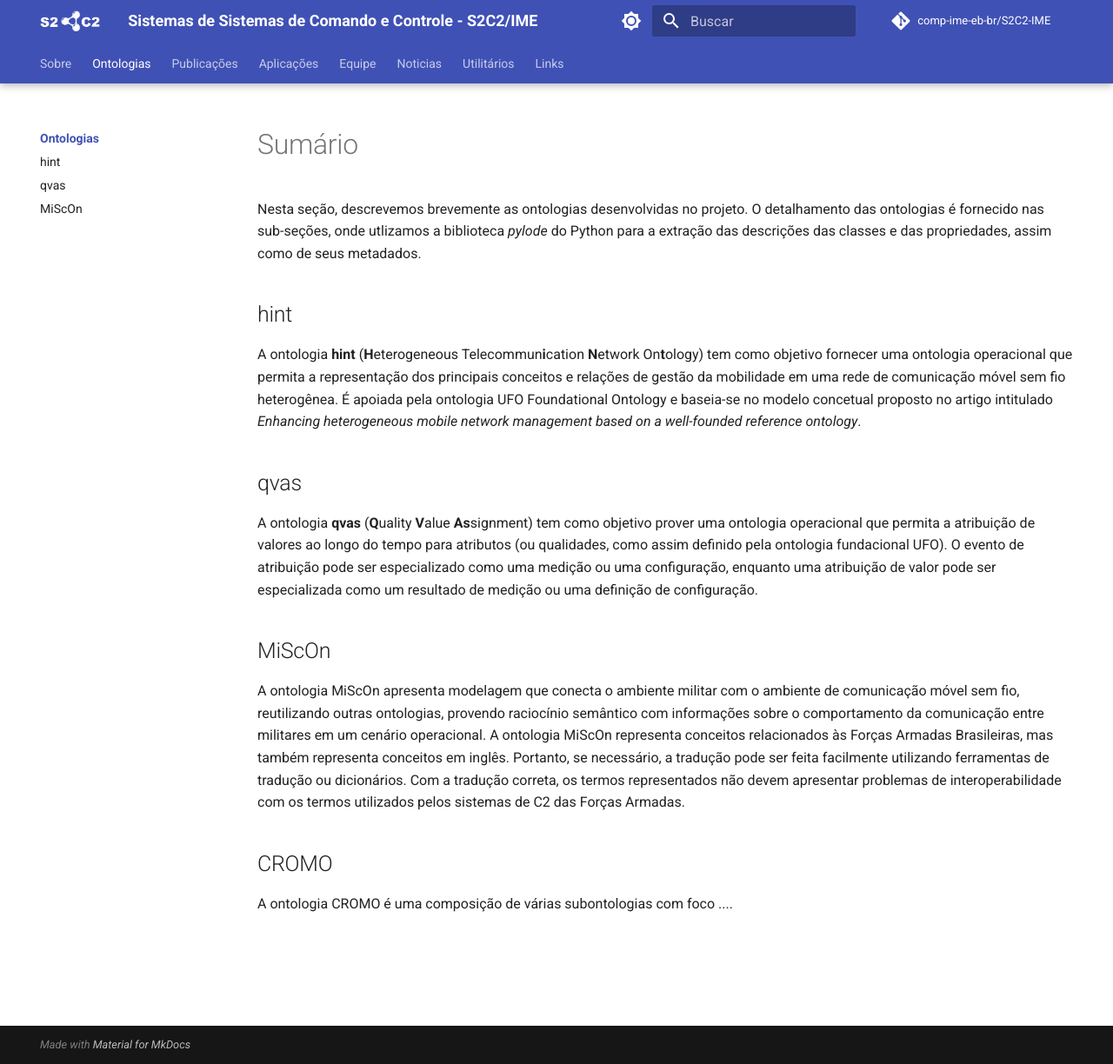
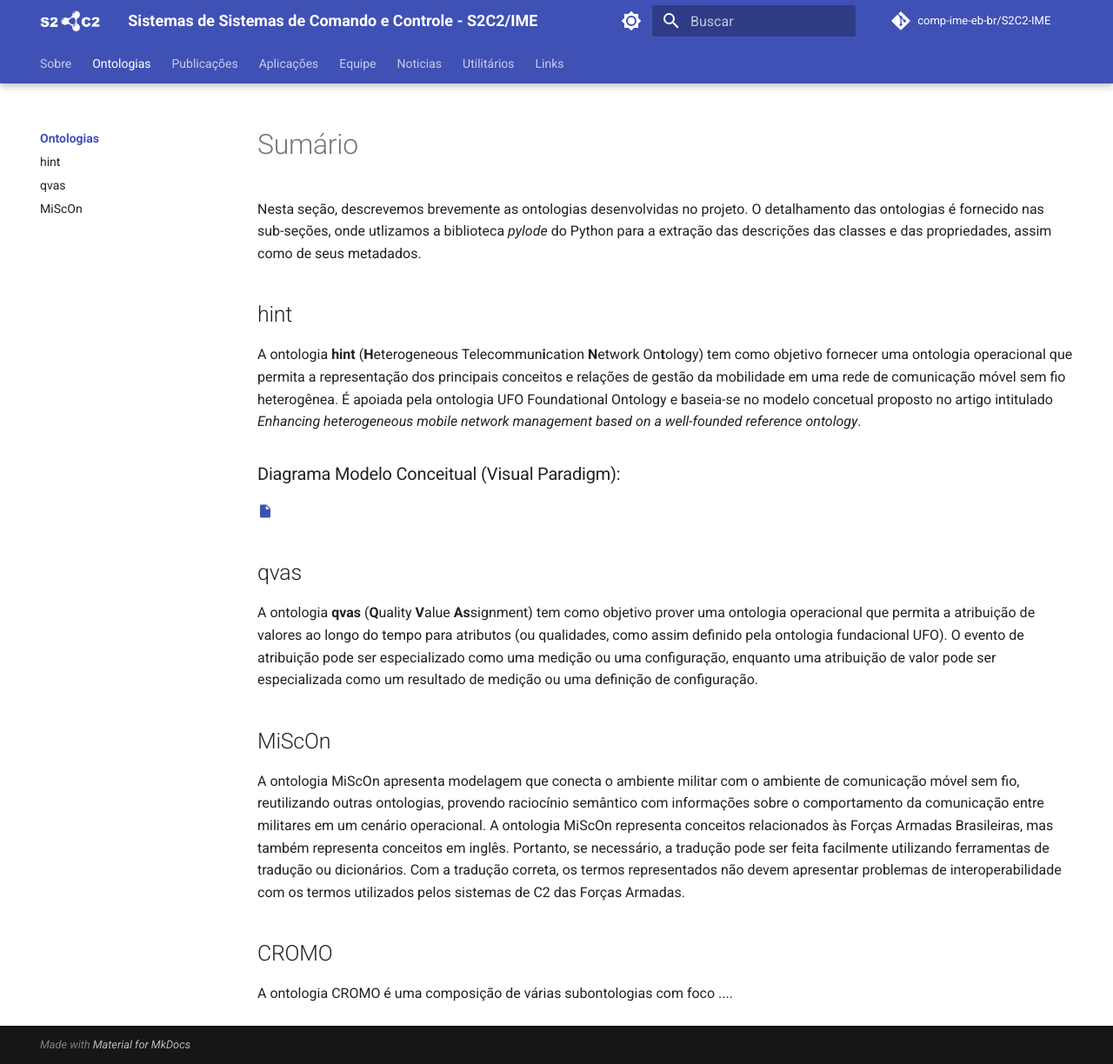
Before and after one commit to comp-ime-eb-br/S2C2-IME, an MkDocs documentation site: the page built from docs/ontodesc/index.md, in a window 1280 px wide and 1224 px high. Shown: the whole window at 87% size. Built offline with MkDocs 1.6.1 and Material for MkDocs 9.7.7, drawn with Linux system fonts in a browser that asks for light colours; comment, search, counter and statistics services are not loaded.

```diff
--- a/docs/ontodesc/index.md
+++ b/docs/ontodesc/index.md
@@ -10,6 +10,9 @@ Nesta seção, descrevemos brevemente as ontologias desenvolvidas no projeto. O
 
 A ontologia **hint** (**H**eterogeneous Telecommun**i**cation **N**etwork On**t**ology)  tem como objetivo fornecer uma ontologia operacional que permita a representação dos principais conceitos e relações de gestão da mobilidade em uma rede de comunicação móvel sem fio heterogênea. É apoiada pela ontologia UFO Foundational Ontology e baseia-se no modelo concetual proposto no artigo intitulado *Enhancing heterogeneous mobile network management based on a well-founded reference ontology*.
 
+### Diagrama Modelo Conceitual (Visual Paradigm):
+[:material-file:{ title="vpp"}](https://github.com/comp-ime-eb-br/S2C2-IME/blob/main/diagrams/hint.vpp?raw=true){:download="hintModel"}
+
 ## qvas
 
 A ontologia **qvas** (**Q**uality **V**alue **As**signment)  tem como objetivo prover uma ontologia operacional que permita a atribuição de valores ao longo do tempo para atributos (ou qualidades, como assim definido pela ontologia fundacional UFO). O evento de atribuição pode ser especializado como uma medição ou uma configuração, enquanto uma atribuição de valor pode ser especializada como um resultado de medição ou uma definição de configuração.
```
